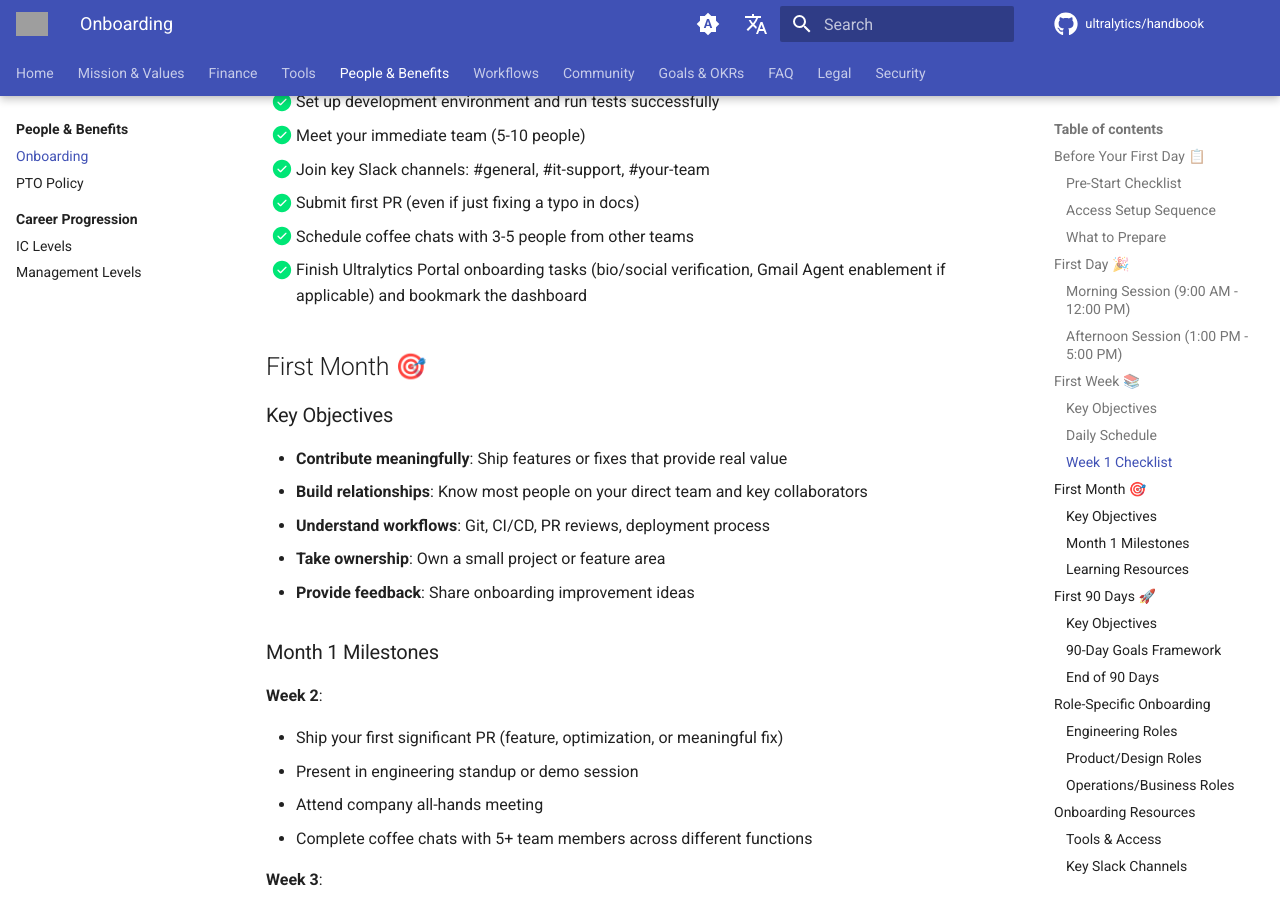
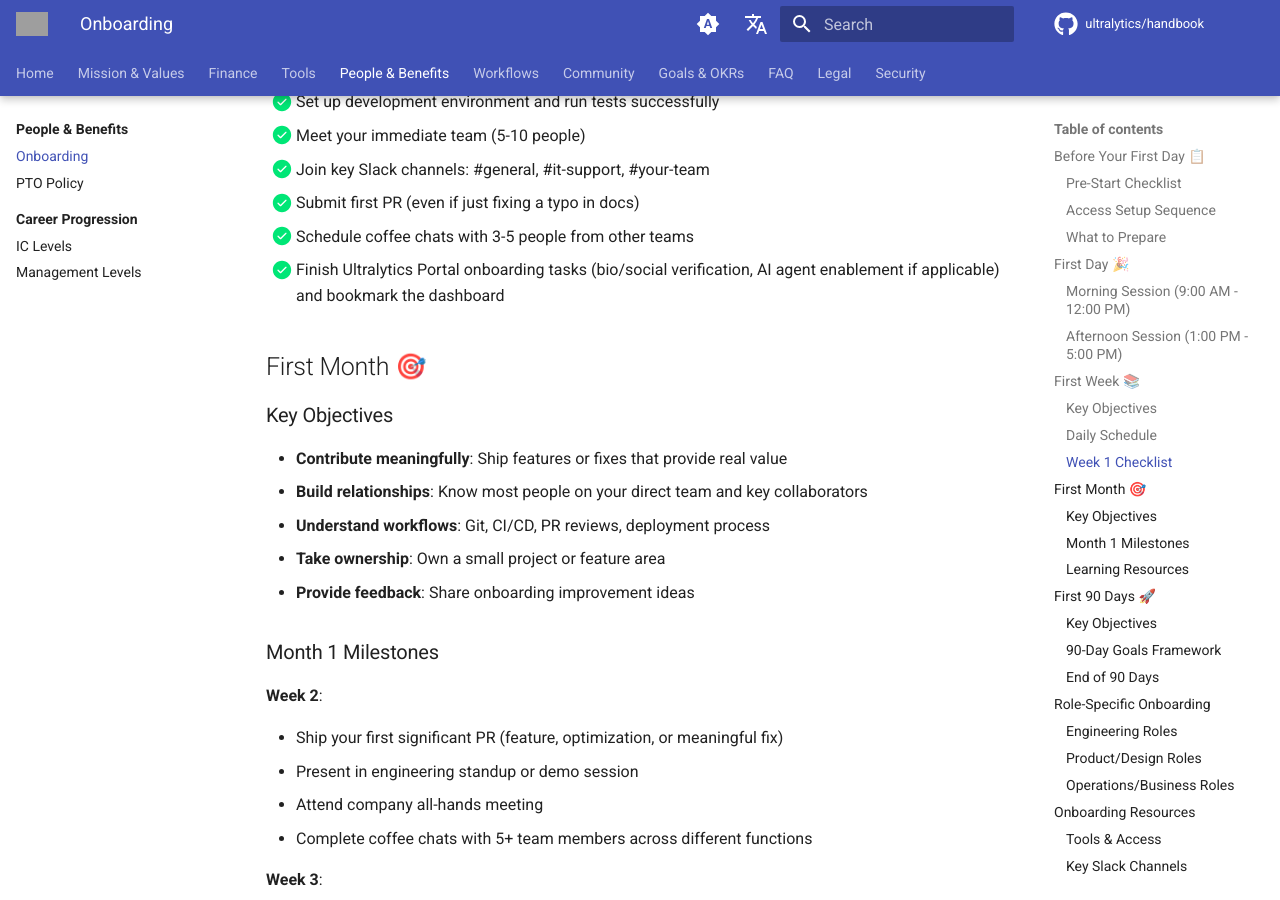
Before and after one commit to ultralytics/handbook, an MkDocs documentation site: the page built from docs/en/people/onboarding.md, in a window 1280 px wide and 900 px high, scrolled down 2470 px. Built offline with MkDocs 1.6.1 and Material for MkDocs 9.7.7, drawn with Linux system fonts in a browser that asks for light colours; comment, search, counter and statistics services are not loaded; grey boxes are pictures that could not be loaded.

Commit message:
Fix levels and onboarding

```diff
--- a/docs/en/people/onboarding.md
+++ b/docs/en/people/onboarding.md
@@ -77,7 +77,7 @@
     - Unbox and configure hardware
     - Install Rippling MDM on all devices
     - Set up Google Workspace, Slack, GitHub
-    - Confirm you can log into the [Ultralytics Portal](https://portal.ultralytics.com) after Slack setup; the Portal hosts internal dashboards and onboarding steps (bio, social verification, Gmail Agent settings)
+    - Confirm you can log into the [Ultralytics Portal](https://portal.ultralytics.com) after Slack setup; the Portal hosts internal dashboards and onboarding steps (bio, social verification, AI agent settings)
     - Configure email signature (automated)
 
     Contact [helpdesk@ultralytics.com](mailto:helpdesk@ultralytics.com) or `#it-support` on Slack if you need help.
@@ -162,7 +162,7 @@
 - [x] Join key Slack channels: #general, #it-support, #your-team
 - [x] Submit first PR (even if just fixing a typo in docs)
 - [x] Schedule coffee chats with 3-5 people from other teams
-- [x] Finish Ultralytics Portal onboarding tasks (bio/social verification, Gmail Agent enablement if applicable) and bookmark the dashboard
+- [x] Finish Ultralytics Portal onboarding tasks (bio/social verification, AI agent enablement if applicable) and bookmark the dashboard
 
 ## First Month 🎯
 
```
Also changed, not shown: docs/en/introduction.md (+1 -1 lines), docs/en/people/index.md (+1 -1 lines).
